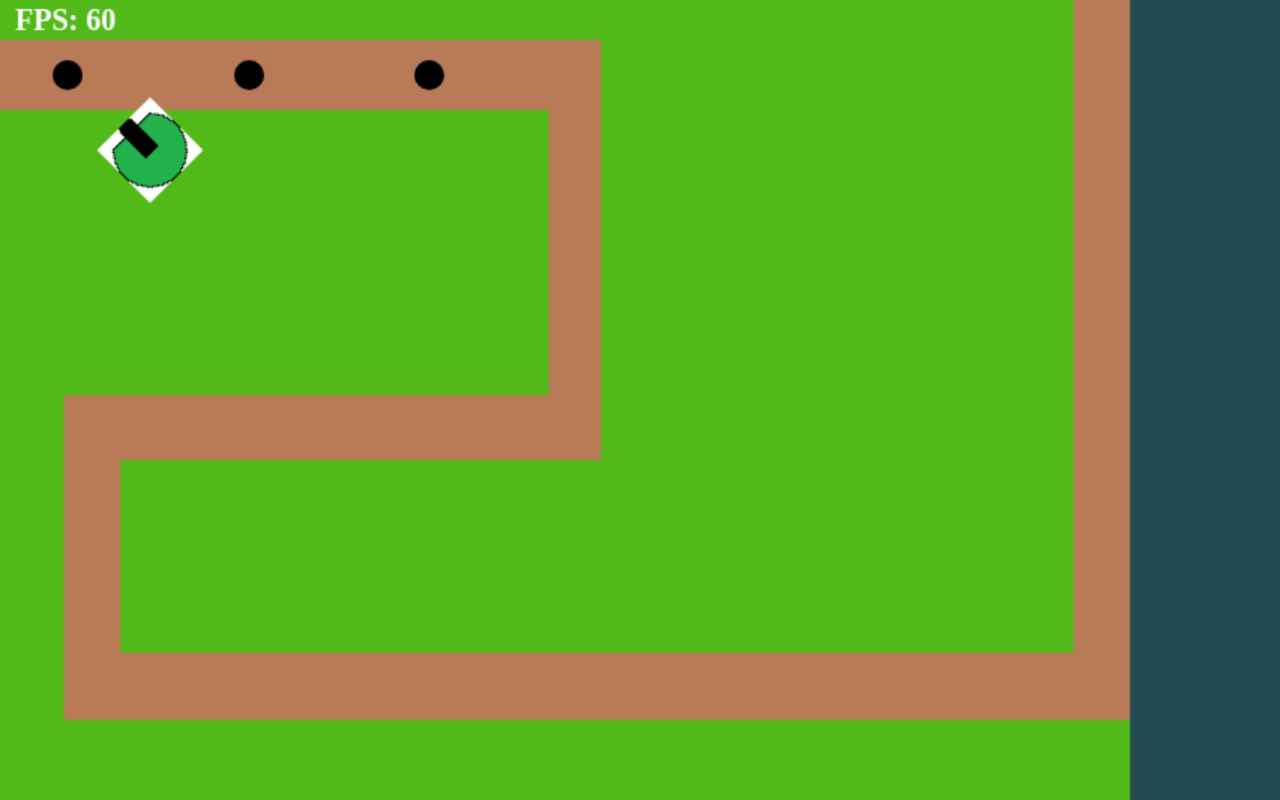
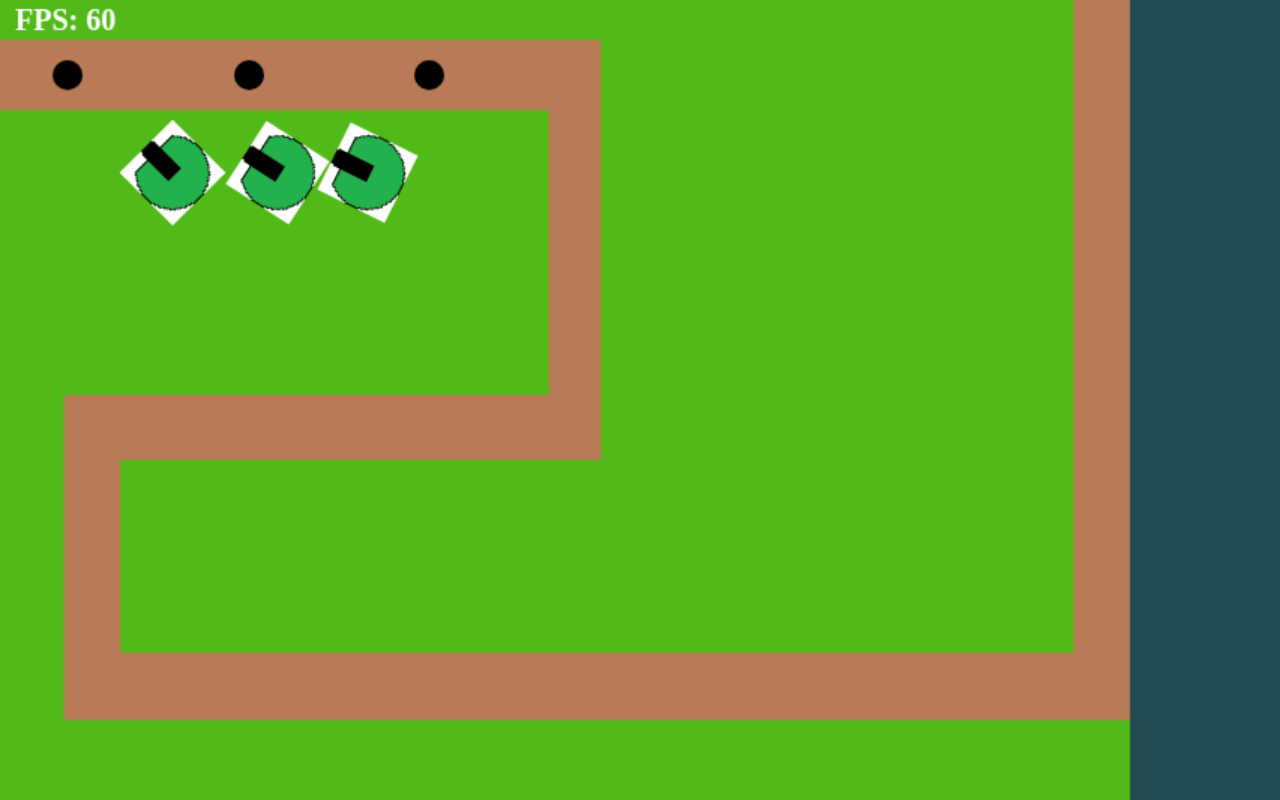
Before and after one commit to SirDomin/GameJam, a plain HTML site: page index.html in a window 1280 px wide. Drawn offline with Linux system fonts and the light colour scheme.

Commit message:
[Task] Extract player to separate class

```diff
--- a/index.html
+++ b/index.html
@@ -11,6 +11,7 @@
         <canvas id="canvas"></canvas>
     </div>
     <script src="src/js/Enemy.js"></script>
+    <script src="src/js/Player.js"></script>
     <script src="src/js/main.js"></script>
 </body>
 </html>
--- /dev/null
+++ b/src/js/Player.js
@@ -0,0 +1,18 @@
+class Player {
+    constructor() {
+        this.towerGreen = new Image();
+        this.towerGreen.src = 'src/assets/tower_green.png';
+    }
+
+    radius = 25;
+    towerGreen;
+
+    renderTower(positionX, positionY) {
+        ctx.save();
+        ctx.translate(positionX, positionY);
+        ctx.rotate(getRotationToObject({x: positionX, y: positionY, r: this.radius}, mouse));
+        ctx.translate( -positionX, -positionY);
+        ctx.drawImage(this.towerGreen, positionX - this.radius, positionY - this.radius, this.radius * 2, this.radius * 2);
+        ctx.restore();
+    }
+}
--- a/src/js/main.js
+++ b/src/js/main.js
@@ -14,9 +14,6 @@ canvas.height = window.innerHeight / zoom;
 //load image
 const map = new Image();
 map.src = 'src/assets/map.png';
-
-const towerGreen = new Image();
-towerGreen.src = 'src/assets/tower_green.png';
 
 //mouse object
 const mouse = {
@@ -53,6 +50,8 @@ const interval = setInterval(function () {
     enemies.push(new Enemy(-15, 50));
 }, 2000);
 
+let player = new Player();
+
 main = function() {
     //calculate FPS
     let now = performance.now();
@@ -66,12 +65,9 @@ main = function() {
     ctx.drawImage(map, 0, 0, canvas.width - 100, canvas.height);
 
     //rotate object to face other object
-    ctx.save();
-    ctx.translate(100, 100);
-    ctx.rotate(getRotationToObject({x: 100, y: 100, r: 25}, mouse));
-    ctx.translate( -100, -100);
-    ctx.drawImage(towerGreen, 75,75,50,50);
-    ctx.restore();
+    player.renderTower(115, 115);
+    player.renderTower(185, 115);
+    player.renderTower(245, 115);
 
     //write text on canvas
     ctx.fillStyle = 'white';
```
